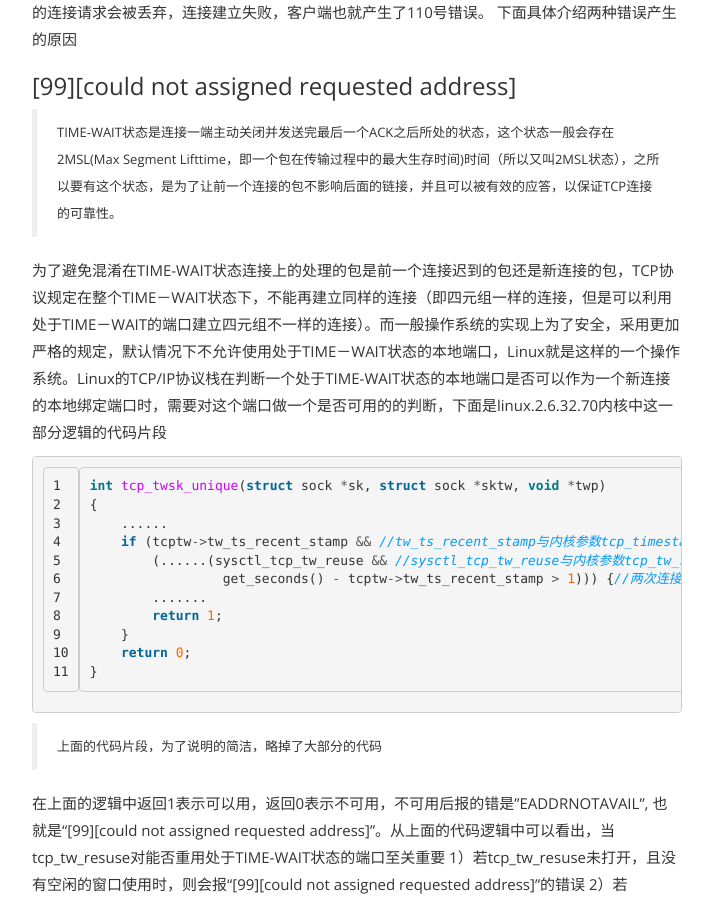
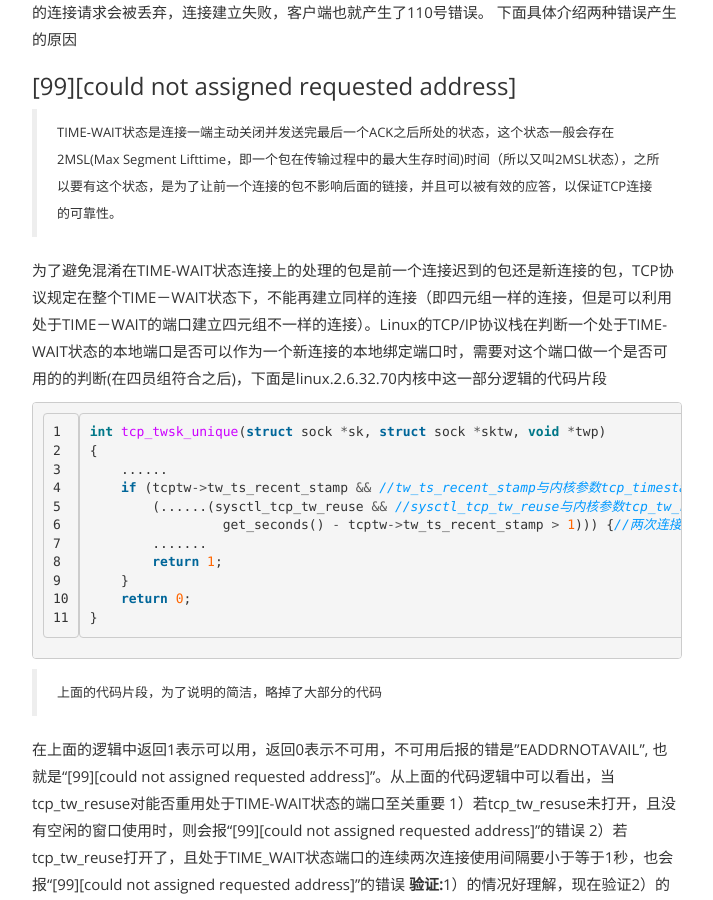
Before and after one commit to JacketWoo/JacketWoo.github.io, a Jekyll site: the page built from _posts/2016-06-13-关于TCP连接的99号和110号错误.md, in a window 1280 px wide and 900 px high, scrolled down 560 px. Shown: the whole window, without its empty margins (283-996 px from the left). Built offline with Jekyll 4.4.1, drawn with Linux system fonts in a browser that asks for light colours.

Commit message:
Update 2016-06-13-关于TCP连接的99号和110号错误.md

````diff
--- a/_posts/2016-06-13-关于TCP连接的99号和110号错误.md
+++ b/_posts/2016-06-13-关于TCP连接的99号和110号错误.md
@@ -16,7 +16,7 @@
 ### \[99][could not assigned requested address]
 >TIME-WAIT状态是连接一端主动关闭并发送完最后一个ACK之后所处的状态，这个状态一般会存在2MSL(Max Segment Lifttime，即一个包在传输过程中的最大生存时间)时间（所以又叫2MSL状态），之所以要有这个状态，是为了让前一个连接的包不影响后面的链接，并且可以被有效的应答，以保证TCP连接的可靠性。
 
-为了避免混淆在TIME-WAIT状态连接上的处理的包是前一个连接迟到的包还是新连接的包，TCP协议规定在整个TIME－WAIT状态下，不能再建立同样的连接（即四元组一样的连接，但是可以利用处于TIME－WAIT的端口建立四元组不一样的连接）。而一般操作系统的实现上为了安全，采用更加严格的规定，默认情况下不允许使用处于TIME－WAIT状态的本地端口，Linux就是这样的一个操作系统。Linux的TCP/IP协议栈在判断一个处于TIME-WAIT状态的本地端口是否可以作为一个新连接的本地绑定端口时，需要对这个端口做一个是否可用的的判断，下面是linux.2.6.32.70内核中这一部分逻辑的代码片段
+为了避免混淆在TIME-WAIT状态连接上的处理的包是前一个连接迟到的包还是新连接的包，TCP协议规定在整个TIME－WAIT状态下，不能再建立同样的连接（即四元组一样的连接，但是可以利用处于TIME－WAIT的端口建立四元组不一样的连接）。Linux的TCP/IP协议栈在判断一个处于TIME-WAIT状态的本地端口是否可以作为一个新连接的本地绑定端口时，需要对这个端口做一个是否可用的的判断(在四员组符合之后)，下面是linux.2.6.32.70内核中这一部分逻辑的代码片段
 
 ``` c
 int tcp_twsk_unique(struct sock *sk, struct sock *sktw, void *twp)
````
